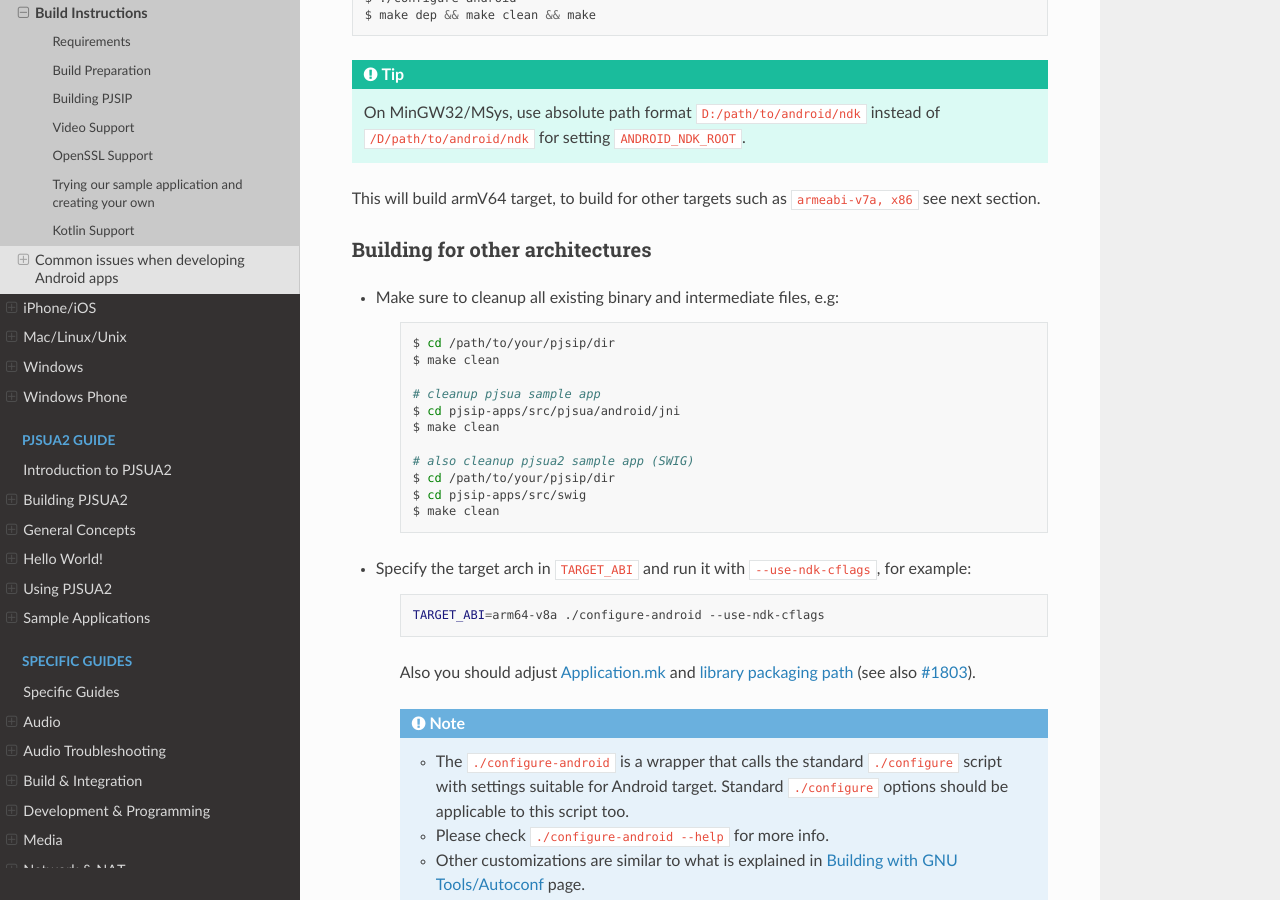
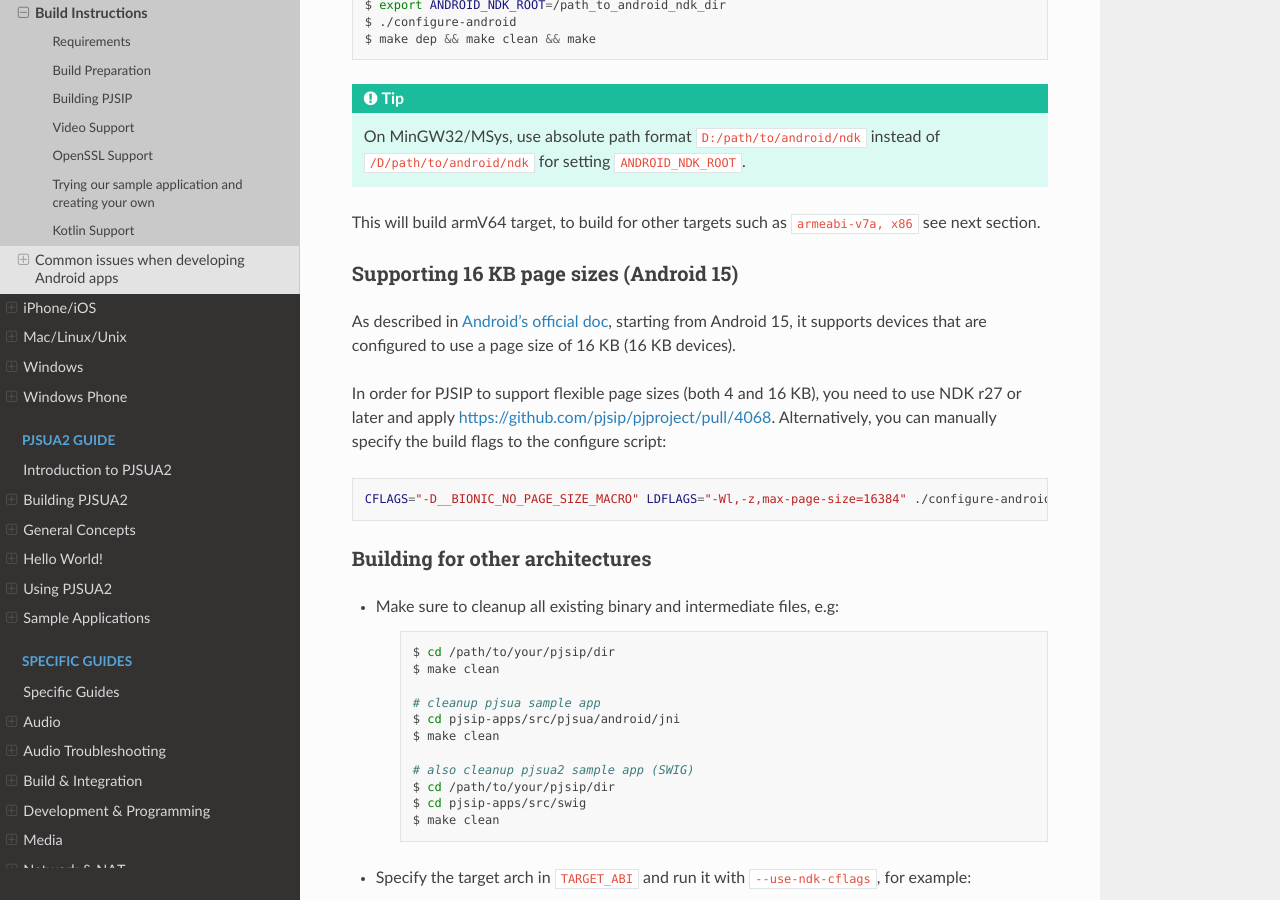
Before and after one commit to pjsip/pjproject_docs, a Sphinx documentation site: the page built from docs/source/get-started/android/build_instructions.rst, in a window 1280 px wide and 900 px high, scrolled down 1241 px. Built offline with Sphinx 7.4.7 and the Read the Docs theme 2.0.0, drawn with Linux system fonts in a browser that asks for light colours; the version number could not be read and is left out; some of the changed text lies outside the part shown.

Commit message:
Update build_instructions.rst - Android 16 KB page size

```diff
--- a/docs/source/get-started/android/build_instructions.rst
+++ b/docs/source/get-started/android/build_instructions.rst
@@ -44,6 +44,17 @@
 
 This will build armV64 target, to build for other targets such as ``armeabi-v7a, x86``
 see next section.
+
+Supporting 16 KB page sizes (Android 15)
+^^^^^^^^^^^^^^^^^^^^^^^^^^^^^^^^^^^^^^^^
+As described in `Android's official doc <https://developer.android.com/guide/practices/page-sizes>`__, starting from Android 15, it supports devices that are configured to use a page size of 16 KB (16 KB devices).
+
+In order for PJSIP to support flexible page sizes (both 4 and 16 KB), you need to use NDK r27 or later and apply https://github.com/pjsip/pjproject/pull/4068. Alternatively, you can manually specify the build flags to the configure script:
+
+.. code-block:: shell
+
+    CFLAGS="-D__BIONIC_NO_PAGE_SIZE_MACRO" LDFLAGS="-Wl,-z,max-page-size=16384" ./configure-android
+
 
 Building for other architectures
 ^^^^^^^^^^^^^^^^^^^^^^^^^^^^^^^^
```
